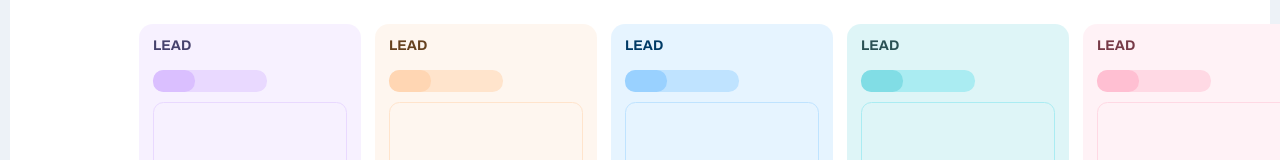
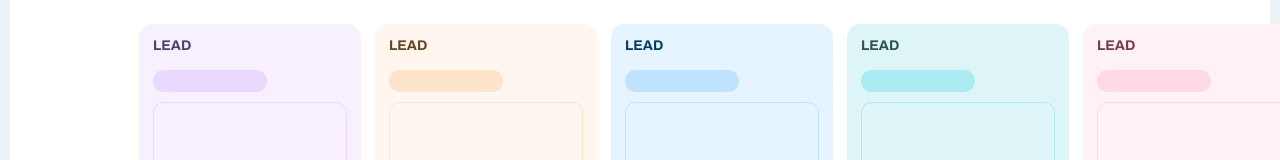
Before and after one commit to jenicarvalho/onboarding-screen, a React (Vite) app: page / in a window 1280 px wide. Shown: the part 321-481 px from the top of the page. Built offline with nearby package versions, Linux system fonts and the light colour scheme; the HTML template or start-up script is replaced by a standard one.

Commit message:
updated css vars names to avoid issues

```diff
--- a/src/global.ts
+++ b/src/global.ts
@@ -8,32 +8,32 @@ export const GlobalStyle = createGlobalStyle`
     --blue-highlight: #2462D1;
     --darkBlue-highlight: #1c51b0;
 
-    --purple: #DABFFF;
+    --Purple: #DABFFF;
     --lightPurple: #E9D9FF;
     --lighterPurple: #F7F1FF;
     --darkerPurple: #46426D;
 
-    --orange: #FFD6B3;
+    --Orange: #FFD6B3;
     --lightOrange: #FFE4CC;
     --lighterOrange: #FEF6EF;
     --darkerOrange: #66421F;
 
-    --blue: #99D1FF;
+    --Blue: #99D1FF;
     --lightBlue: #BFE3FF;
     --lighterBlue: #E6F4FF;
     --darkerBlue: #003A66;
 
-    --green: #81DDE5;
+    --Green: #81DDE5;
     --lightGreen: #AAECF2;
     --lighterGreen: #DEF5F7;
     --darkerGreen: #2A5154;
 
-    --pink: #FFBFD2;
+    --Pink: #FFBFD2;
     --lightPink: #FFD9E4;
     --lighterPink: #FFF2F6;
     --darkerPink: #773A47;
 
-    --disabled: #CBD5E0;
+    --Disabled: #CBD5E0;
     --lightDisabled: #E2E8F0;
     --lighterDisabled: #F2F7FA;
     --darkerDisabled: #4A5568;
```
